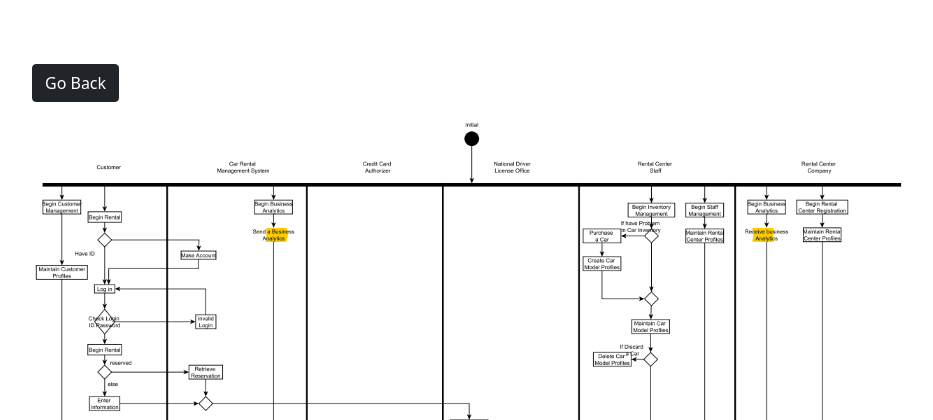
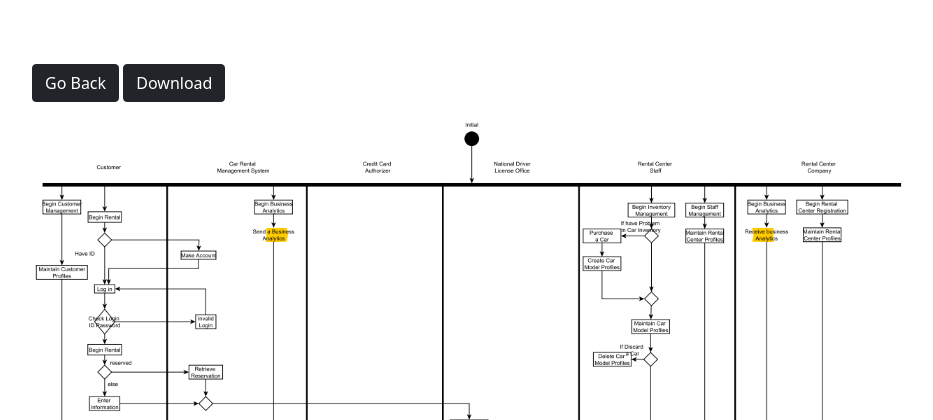
Before and after one commit to woominsik/image_classifier, a Django app: page /photo/1/ in a window 1280 px wide. Shown: the top 420 px of the page, without its empty margins (50-983 px from the left). Run offline with Django 3.2, Linux system fonts and the light colour scheme; a user stored in the database is signed in; data comes from the database, SQL or seed files in the repository.

Commit message:
forth commit

```diff
--- a/photos/templates/photos/photo.html
+++ b/photos/templates/photos/photo.html
@@ -19,6 +19,7 @@
 
                 <!-- <a href="{% url 'gallery' %}" class="btn btn-dark my-3">Go Back</a> -->
                 <a href="javascript:history.back()" class="btn btn-dark my-3">Go Back</a>
+                <a href="{{photo.image.url}}" class="btn btn-dark my-3" download>Download</a>
                 <div style="height: 90vh;">
                     <img style="max-width: 100%; max-height: 100%;" src="{{photo.image.url}}">
 
```
